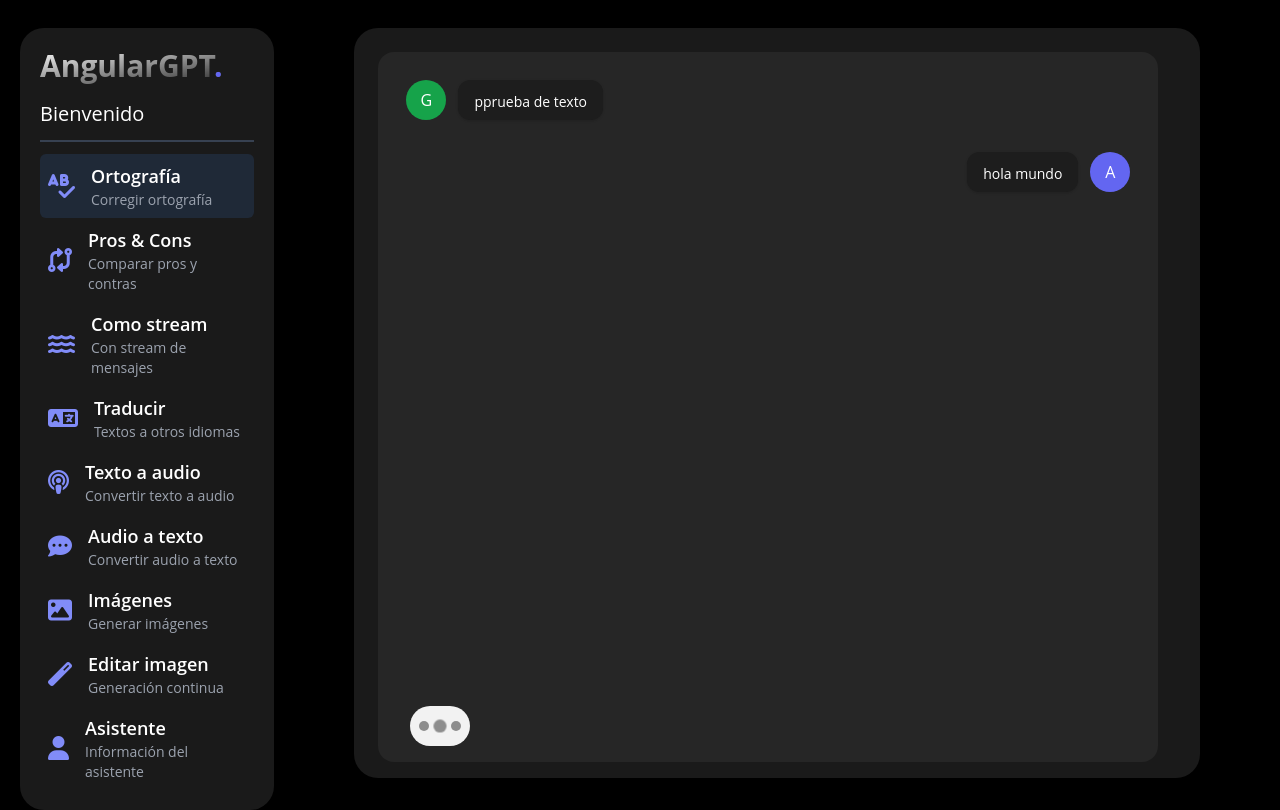
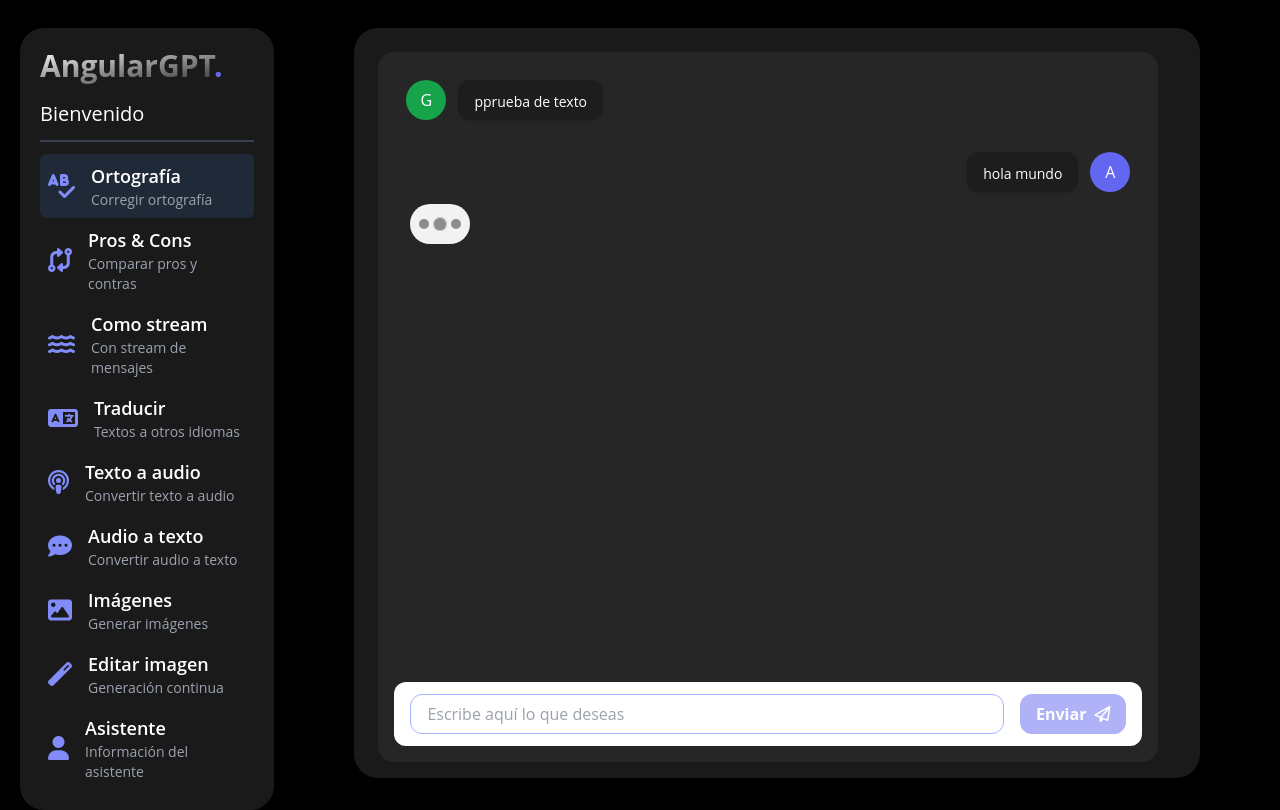
Before and after one commit to anibalalvarezg/fh-angular-gpt, an Angular app: page /orthography in a window 1280 px wide. Built offline with nearby package versions, Linux system fonts and the light colour scheme.

Commit message:
Add text message box

```diff
--- a/src/app/presentation/components/index.ts
+++ b/src/app/presentation/components/index.ts
@@ -4,3 +4,5 @@
 export * from './sidebarMenuItem/sidebarMenuItem.component';
 
 export * from './typingLoader/typingLoader.component';
+
+export * from './text-boxes/textMessageBox/textMessageBox.component';
--- /dev/null
+++ b/src/app/presentation/components/text-boxes/textMessageBox/textMessageBox.component.html
@@ -0,0 +1,26 @@
+<form
+  class="flex flex-row items-center h-16 rounded-xl bg-white w-full px-4"
+  [formGroup]="form"
+  (ngSubmit)="handleSubmit()"
+>
+  <div class="flex-grow">
+    <div class="relative w-full">
+      <input
+        type="text"
+        autofocus
+        class="flex w-full border rounded-xl text-gray-800 focus:outline-none focus:border-indigo-300 pl-4 h-10"
+        [placeholder]="placeholder"
+        formControlName="prompt"
+        [autocomplete]="disableCorrections ? 'on' : 'off'"
+        [spellcheck]="disableCorrections ? 'on' : 'off'"
+      />
+    </div>
+  </div>
+
+  <div class="ml-4">
+    <button class="btn-primary" type="submit" [disabled]="form.invalid">
+      <span class="mr-2">Enviar</span>
+      <i class="fa-regular fa-paper-plane"></i>
+    </button>
+  </div>
+</form>
--- /dev/null
+++ b/src/app/presentation/components/text-boxes/textMessageBox/textMessageBox.component.ts
@@ -0,0 +1,33 @@
+import { CommonModule } from '@angular/common';
+import { ChangeDetectionStrategy, Component, EventEmitter, inject, Input, Output } from '@angular/core';
+import { FormBuilder, ReactiveFormsModule, Validators } from '@angular/forms';
+
+@Component({
+  selector: 'app-text-message-box',
+  standalone: true,
+  imports: [
+    CommonModule,
+    ReactiveFormsModule,
+  ],
+  templateUrl: './textMessageBox.component.html',
+  changeDetection: ChangeDetectionStrategy.OnPush,
+})
+export class TextMessageBoxComponent {
+  @Input() placeholder = '';
+  @Input() disableCorrections = false;
+
+  @Output() onMessage = new EventEmitter<string>();
+
+  fb = inject(FormBuilder);
+  form = this.fb.group({
+    prompt: ['', Validators.required]
+  });
+
+  handleSubmit() {
+    if (this.form.invalid) return;
+    const { prompt } = this.form.value;
+
+    this.onMessage.emit(prompt ?? '');
+    this.form.reset();
+  }
+}
--- a/src/app/presentation/pages/orthographyPage/orthographyPage.component.html
+++ b/src/app/presentation/pages/orthographyPage/orthographyPage.component.html
@@ -1,17 +1,16 @@
 <div class="chat-container">
-    <div class="chat-messages">
-        <div class="grid gap-y-2">
-            <!-- Chat messages -->
-            <app-chat-message
-                text="pprueba de texto">
-            </app-chat-message>
-            <app-my-message
-                text="hola mundo"
-            ></app-my-message>
-        </div>
+  <div class="chat-messages">
+    <div class="grid gap-y-2">
+      <!-- Chat messages -->
+      <app-chat-message text="pprueba de texto"> </app-chat-message>
+      <app-my-message text="hola mundo"></app-my-message>
     </div>
+    <app-typing-loader></app-typing-loader>
+  </div>
 
-    <app-typing-loader></app-typing-loader>
-
-    <!-- Message Box -->
+  <!-- Message Box -->
+  <app-text-message-box
+    placeholder="Escribe aquí lo que deseas"
+    (onMessage)="handleMessage($event)"
+  ></app-text-message-box>
 </div>
--- a/src/app/presentation/pages/orthographyPage/orthographyPage.component.ts
+++ b/src/app/presentation/pages/orthographyPage/orthographyPage.component.ts
@@ -1,7 +1,11 @@
 import { CommonModule } from '@angular/common';
 import { ChangeDetectionStrategy, Component } from '@angular/core';
-import { ChatMessageComponent, MyMessageComponent, TypingLoaderComponent } from '@components/index';
-
+import {
+  ChatMessageComponent,
+  MyMessageComponent,
+  TextMessageBoxComponent,
+  TypingLoaderComponent,
+} from '@components/index';
 
 @Component({
   selector: 'app-orthography-page',
@@ -11,8 +15,13 @@
     ChatMessageComponent,
     MyMessageComponent,
     TypingLoaderComponent,
+    TextMessageBoxComponent,
   ],
   templateUrl: './orthographyPage.component.html',
   changeDetection: ChangeDetectionStrategy.OnPush,
 })
-export default class OrthographyPageComponent { }
+export default class OrthographyPageComponent {
+  handleMessage(prompt: string) {
+    console.log({ prompt });
+  }
+}
```
